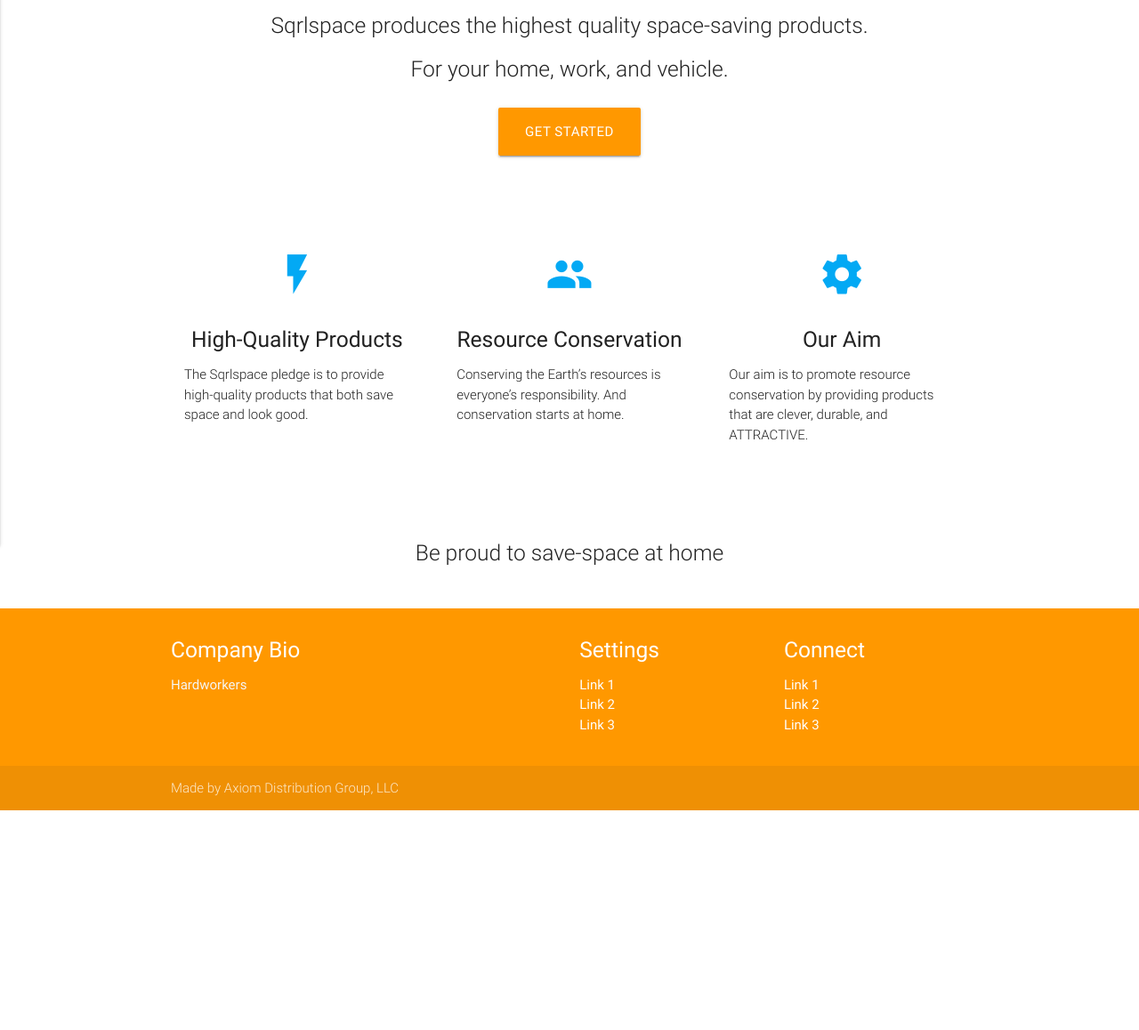
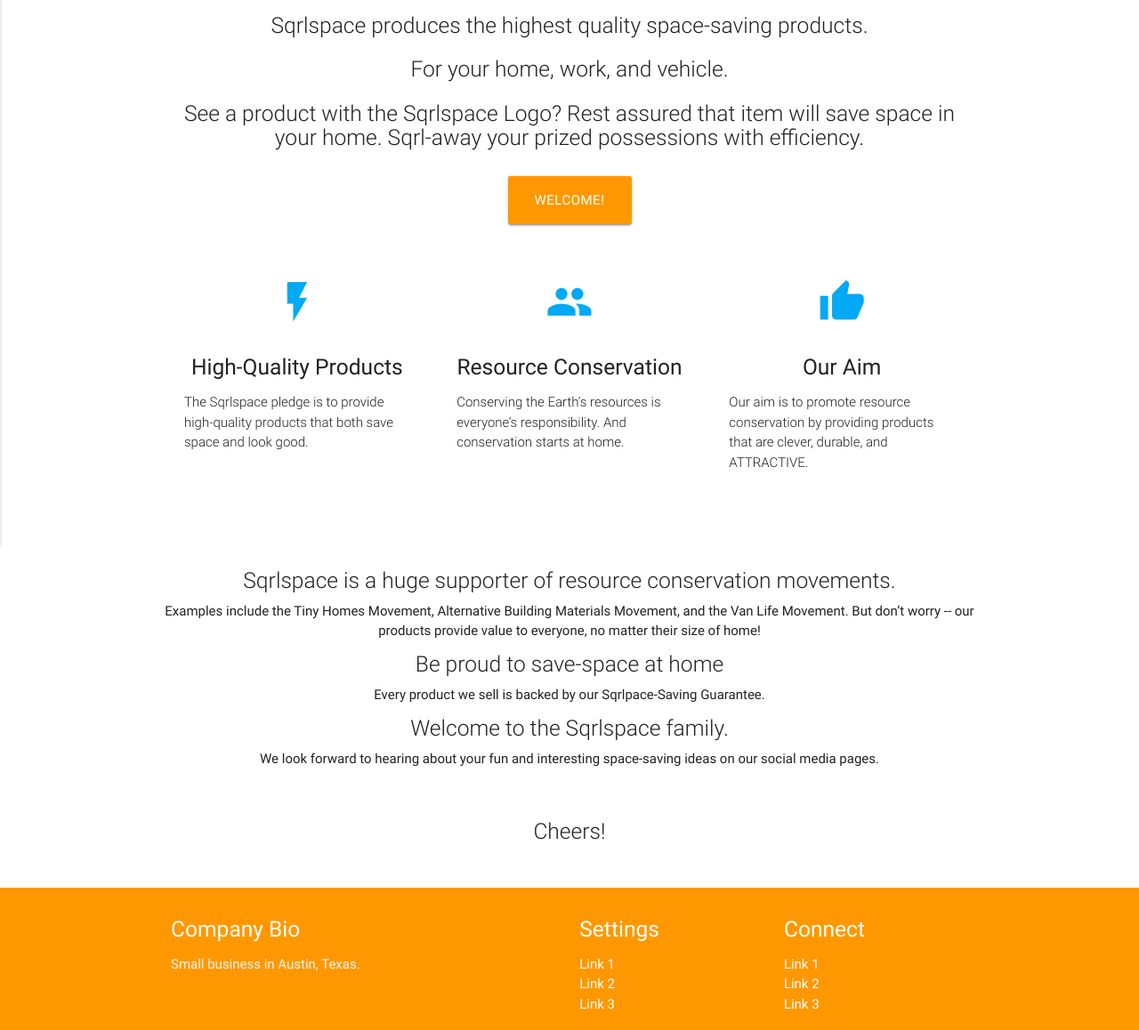
Before and after one commit to Jbays/sqrlspace, a website: page index.html in a window 1280 px wide. Shown: the part 247-1405 px from the top of the page at 89% size. Before the commit the page ends 1158 px from the top, so only its background shows below. Drawn offline with nearby package versions, Linux system fonts and the light colour scheme.

```diff
--- a/index.html
+++ b/index.html
@@ -12,10 +12,12 @@
 </head>
 <body>
   <nav class="light-blue lighten-1" role="navigation">
-    <!-- <div class="nav-wrapper container"><a id="logo-container" href="#" class="brand-logo">Logo</a> -->
     <div class="nav-wrapper container"><a><img src="./img/blacklogo2.png" alt="blacklogo" border="0"></a>
       <ul class="right hide-on-med-and-down">
+        <!-- ORIGINAL <li><a href="#">Navbar Link</a></li> -->
         <li><a href="#">Navbar Link</a></li>
+        <!-- THIS IS THE ENTRYPOINT FOR USER EMAILS<li><a href="#">Free Updates</li> -->
+
       </ul>
 
       <ul id="nav-mobile" class="side-nav">
@@ -31,11 +33,15 @@
       <div class="row center">
         <h5 class="header col s12 light">Sqrlspace produces the highest quality space-saving products.</h5>
         <h5 class="header col s12 light">For your home, work, and vehicle.</h5>
+
+        <h5 class="header col s12 light">See a product with the Sqrlspace Logo?  Rest assured that item will save space in your home.  Sqrl-away your prized possessions with efficiency.</h5>
+
       </div>
       <div class="row center">
-        <a href="http://materializecss.com/getting-started.html" id="download-button" class="btn-large waves-effect waves-light orange">Get Started</a>
+        <!-- <a href="http://materializecss.com/getting-started.html" id="download-button" class="btn-large waves-effect waves-light orange">Get Started</a> -->
+        <a id="download-button" class="btn-large waves-effect waves-light orange">Welcome!</a>
       </div>
-      <br><br>
+      <!-- <br><br> -->
 
     </div>
   </div>
@@ -51,7 +57,6 @@
             <h2 class="center light-blue-text"><i class="material-icons">flash_on</i></h2>
             <h5 class="center">High-Quality Products</h5>
 
-            <!-- <p class="light">Sqrlspace produces the highest quality space-saving products.  For your home, work, and vehicle.</p> -->
             <p class="light">The Sqrlspace pledge is to provide high-quality products that both save space and look good.</p>
           </div>
         </div>
@@ -67,7 +72,7 @@
 
         <div class="col s12 m4">
           <div class="icon-block">
-            <h2 class="center light-blue-text"><i class="material-icons">settings</i></h2>
+            <h2 class="center light-blue-text"><i class="material-icons">thumb_up</i></h2>
             <h5 class="center">Our Aim</h5>
 
             <p class="light">Our aim is to promote resource conservation by providing products that are clever, durable, and ATTRACTIVE.</p>
@@ -82,20 +87,16 @@
     <div class="row">
 
       <div class="row center">
-        <!-- <h5 class="header col s12 light">Sqrlspace is a huge supporter of resource conservation movements.  Examples include the Tiny Homes Movement, Alternative Building Materials Movement, and the Van Life Movement.  But don’t worry -- our products provide value to everyone, no matter their size of home!</h5> -->
+        <h5 class="header col s12 light">Sqrlspace is a huge supporter of resource conservation movements.</h5>
+        <div>Examples include the Tiny Homes Movement, Alternative Building Materials Movement, and the Van Life Movement.  But don’t worry -- our products provide value to everyone, no matter their size of home!</div>
+
         <h5 class="header col s12 light">Be proud to save-space at home</h5>
+        <div>Every product we sell is backed by our Sqrlpace-Saving Guarantee.</div>
 
-        <!-- Sqrlspace is a huge supporter of resource conservation movements.  Examples include the Tiny Homes Movement, Alternative Building Materials Movement, and the Van Life Movement.  But don’t worry -- our products provide value to everyone, no matter their size of home!
-
-        Every product we sell is backed by our Sqrlpace-Saving Guarantee.
-
-        See a product with the Sqrlspace Logo?  Rest assured that item will save space in your home.  Sqrl-away your prized possessions with efficiency.
-        //insert a picture of the logo
-
-        Welcome to the Sqrlspace family. We look forward to hearing about your fun and interesting space-saving ideas on our social media pages.
-
-        Cheers! -->
-
+        <h5 class="header col s12 light">Welcome to the Sqrlspace family.</h5>
+        <div> We look forward to hearing about your fun and interesting space-saving ideas on our social media pages.</div>
+        <br><br>
+        <h5 class="header col s12 light">Cheers!</h5>
       </div>
 
     </div>
@@ -106,7 +107,7 @@
       <div class="row">
         <div class="col l6 s12">
           <h5 class="white-text">Company Bio</h5>
-          <p class="grey-text text-lighten-4">Hardworkers</p>
+          <p class="grey-text text-lighten-4">Small business in Austin, Texas.</p>
 
 
         </div>
```
Also changed, not shown: js/init.js (+12 -0 lines).
